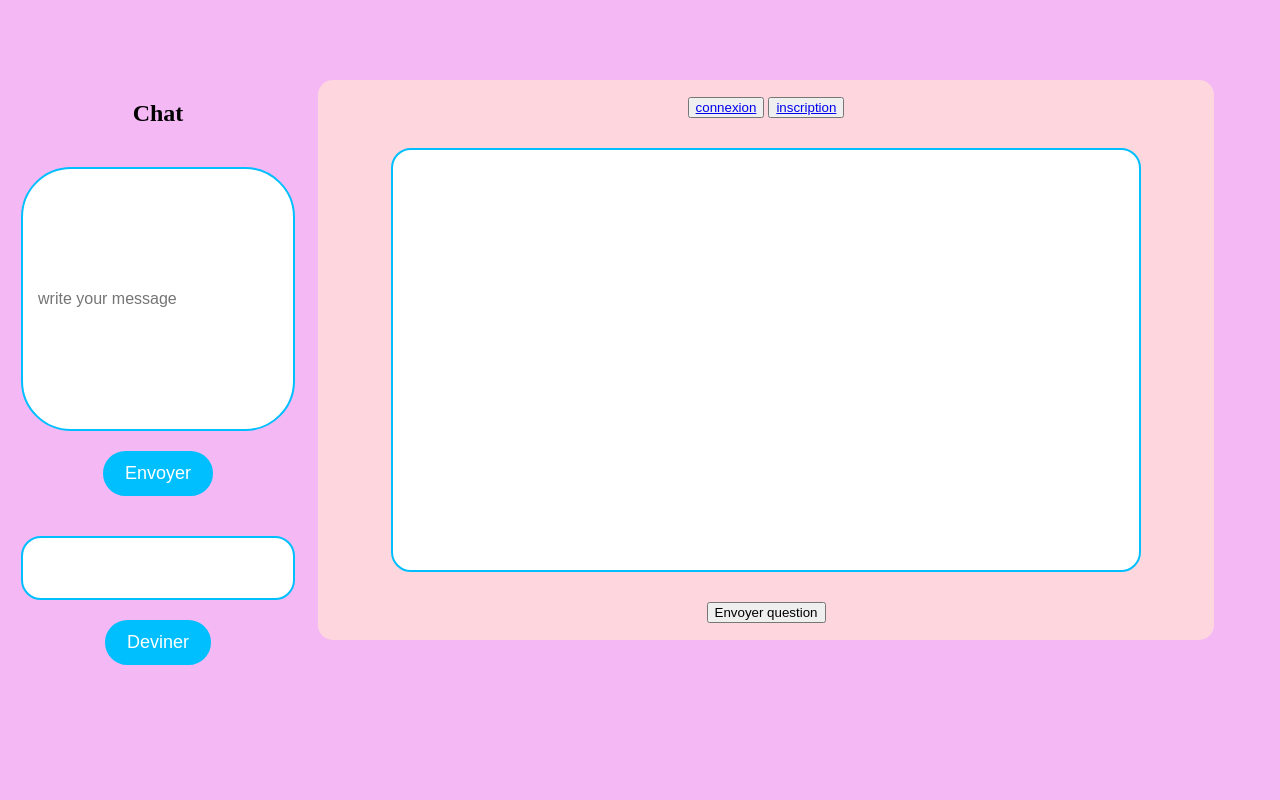
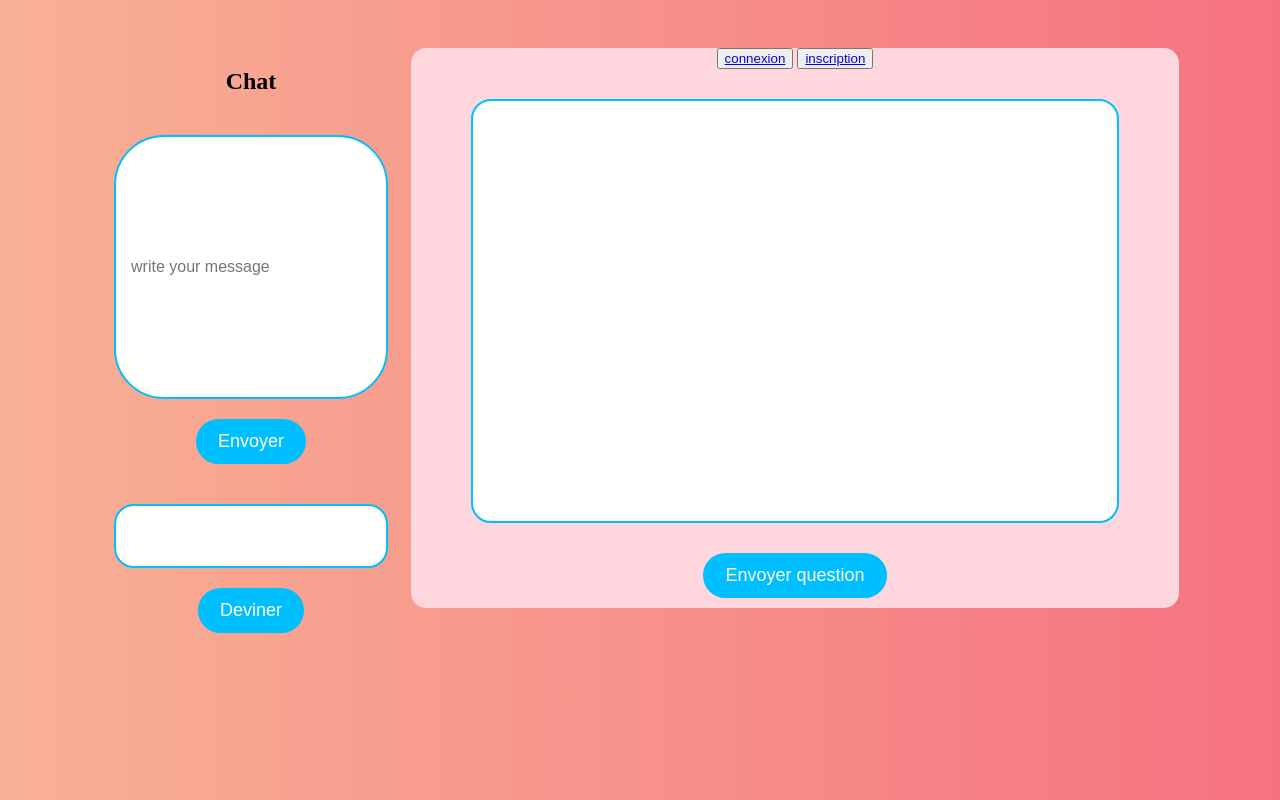
Before and after one commit to IIM-Creative-Technology/Node.js-A2.1-KirbyFanclub, a plain HTML site: page frontend/index.html in a window 1280 px wide. Drawn offline with nearby package versions, Linux system fonts and the light colour scheme; no server answers.

Commit message:
:lipstick:adding style

```diff
--- a/frontend/index.html
+++ b/frontend/index.html
@@ -23,7 +23,7 @@
         </div>
 
         <div id="jeu">
-            <div class="updates">
+            <div id="updates">
                 <button class="connect"><a href="connexion.html">connexion</a></button>
                 <button class="inscription"><a href="inscription.html">inscription</a></button>
             </div>
--- a/frontend/style.scss
+++ b/frontend/style.scss
@@ -1,10 +1,13 @@
 body{
-    background-color: rgb(244, 185, 244);
-    cursor: url("/frontend/images/pngegg\ \(1\).png"), auto;
+    height: auto;
+    background: linear-gradient(to right, #f8b195, #f67280);
+    display: flex;
+    align-items: center;
+    justify-content: center;
     form {
         width: 250px;
         margin: 0 auto;
-        background-color: #00bfff;
+        background-color: rgb(253, 215, 221);
         border-radius: 20px;
         padding: 6%;
         label {
@@ -37,7 +40,7 @@ body{
         display: flex;
         flex-direction: row;
         gap: 10px;
-        margin-top: 10vh;
+        margin-top: 5vh;
         #tchat{
             display: flex;
             flex-direction: column;
@@ -104,13 +107,12 @@ body{
             }
         }
         #jeu{
-
             display: flex;
             flex-flow: column;
             justify-content: center;
             align-items: center;
             gap: 30px;
-            width: 70vw;
+            width: 60vw;
             height: 70vh;
             border: rgb(252, 183, 193);
             border-radius: 15px;
@@ -124,7 +126,19 @@ body{
                 border: 2px solid #00bfff;
                 outline: none;
             }
-            .udates{
+            #rep{
+                background-color: #00bfff;
+                color: #fff;
+                padding: 10px 20px;
+                border-radius: 25px;
+                border: 2px solid #00bfff;
+                font-size: 18px;
+                cursor: pointer;
+                transition: all 0.3s ease-in-out;
+                margin-bottom: 10px;
+
+            }
+            #udates{
                     .connect{
                         background-color: #00bfff;
                         color: #fff;
```
Also changed, not shown: frontend/style.css, 1 other file.
